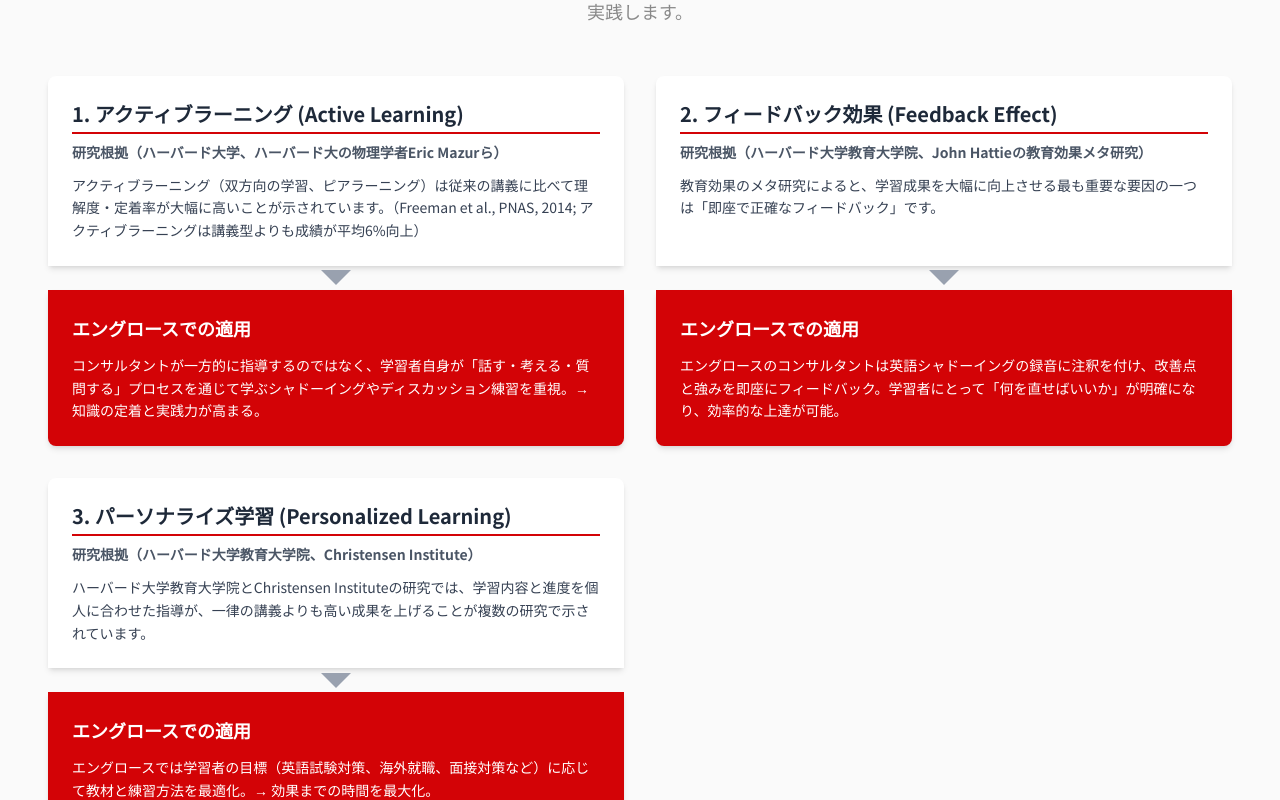
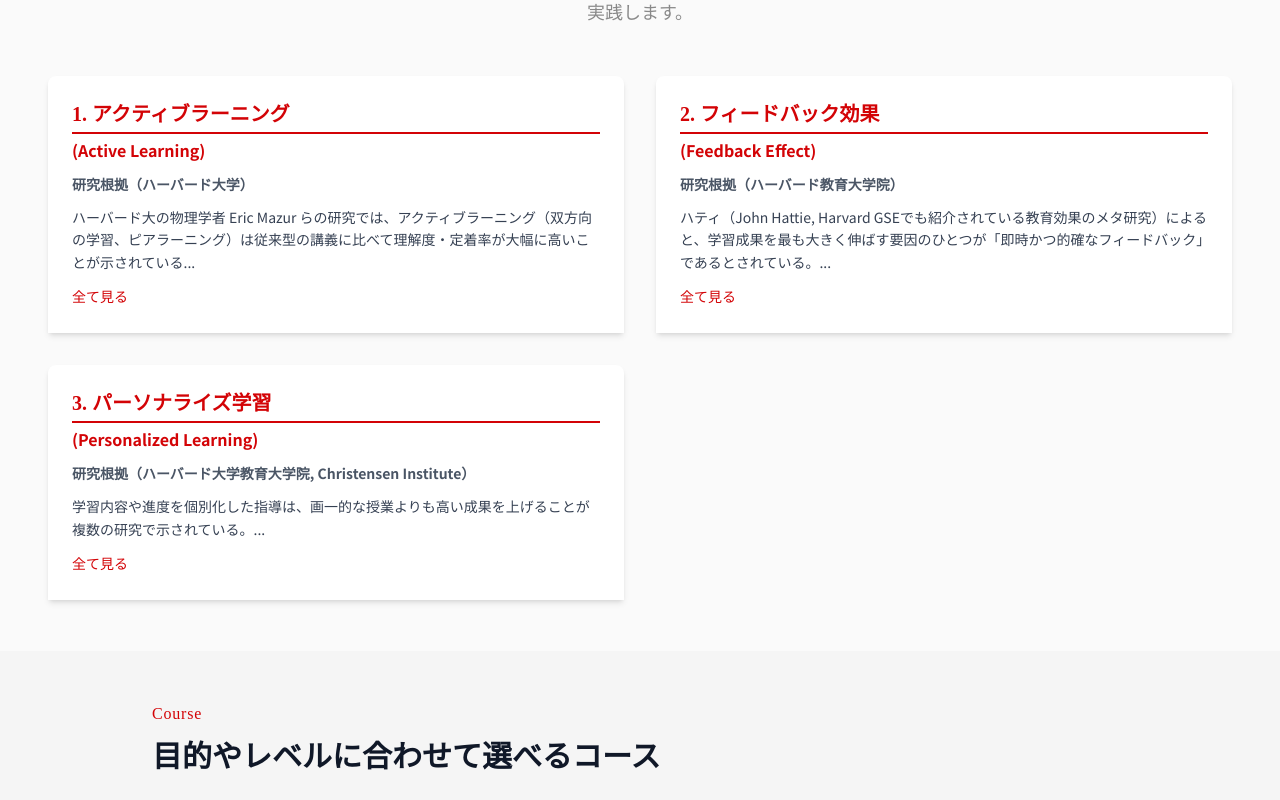
Before and after one commit to rino-07/engrowth, a Next.js app: page / in a window 1280 px wide. Shown: the part 2480-3280 px from the top of the page. Built offline with nearby package versions, Linux system fonts and the light colour scheme.

Commit message:
セクション追加

```diff
--- a/src/components/sections/MethodCards.tsx
+++ b/src/components/sections/MethodCards.tsx
@@ -1,8 +1,15 @@
-import React from 'react';
+'use client';
+
+import React, { useState } from 'react';
 import Typography from '@/components/ui/Typography';
 
+// **********************************************
+// 1. MethodCard コンポーネント
+// **********************************************
+
 interface MethodCardProps {
-  title: string;
+  japaneseTitle: string;
+  englishTitle: string;
   source: string;
   description: string;
   applicationTitle: string;
@@ -10,73 +17,106 @@
 }
 
 const MethodCard: React.FC<MethodCardProps> = ({
-  title,
+  japaneseTitle,
+  englishTitle,
   source,
   description,
   applicationTitle,
   applicationContent
 }) => {
+  const [isExpanded, setIsExpanded] = useState(false);
+
   return (
     <div className="flex flex-col h-full">
-      {/* 根拠セクション (カード上部) */}
-      <div className="bg-white p-6 rounded-t-lg shadow-md flex-grow">
-        <h3 className="text-xl font-bold text-gray-800 mb-2 border-b-2 border-brand-red pb-1">
-          {title}
+      {/* 根拠セクション - 固定高さで統一 */}
+      <div className="bg-white p-6 rounded-t-lg shadow-md">
+        <h3 className="text-xl font-bold text-brand-red mb-1 border-b-2 border-brand-red pb-1 font-serif">
+          {japaneseTitle}
         </h3>
+        <p className="text-base font-semibold text-brand-red mb-3">
+          {englishTitle}
+        </p>
         <p className="text-sm font-semibold text-gray-600 mb-3">{source}</p>
-        <p className="text-sm text-gray-700 leading-relaxed">{description}</p>
+        <p className="text-sm text-gray-700 leading-relaxed">
+          {isExpanded ? description : `${description.substring(0, 100)}...`}
+        </p>
+        <button
+          onClick={() => setIsExpanded(!isExpanded)}
+          className="mt-3 text-brand-red text-sm font-medium hover:underline"
+        >
+          {isExpanded ? '閉じる' : '全て見る'}
+        </button>
       </div>
 
-      {/* 矢印 (間に挟む) */}
-      <div className="relative h-6 flex justify-center items-center">
-        <div className="w-0 h-0 border-t-[15px] border-x-[15px] border-solid border-t-gray-400 border-x-transparent" />
-      </div>
+      {/* 矢印 - 条件付き表示 */}
+      {isExpanded && (
+        <div className="relative h-8 flex justify-center items-center my-2">
+          <div className="w-0 h-0 border-t-[30px] border-x-[30px] border-solid border-t-gray-400 border-x-transparent" />
+        </div>
+      )}
 
-      {/* 適用セクション (カード下部) */}
-      <div className="bg-brand-red text-white p-6 rounded-b-lg shadow-md">
-        <h4 className="text-lg font-bold mb-3">{applicationTitle}</h4>
-        <p className="text-sm leading-relaxed">{applicationContent}</p>
-      </div>
+      {/* 適用セクション - 条件付き表示 */}
+      {isExpanded && (
+        <div className="bg-white p-6 rounded-b-lg shadow-md">
+          <h4 className="text-lg font-bold text-brand-red mb-3 border-b-2 border-brand-red pb-1 font-serif">
+            {applicationTitle}
+          </h4>
+          <p className="text-sm text-gray-700 leading-relaxed">{applicationContent}</p>
+        </div>
+      )}
     </div>
   );
 };
 
+// **********************************************
+// 2. MethodCards コンポーネント
+// **********************************************
+
 const MethodCards: React.FC = () => {
   const methods = [
     {
-      title: "1. アクティブラーニング (Active Learning)",
-      source: "研究根拠（ハーバード大学、ハーバード大の物理学者Eric Mazurら）",
-      description: "アクティブラーニング（双方向の学習、ピアラーニング）は従来の講義に比べて理解度・定着率が大幅に高いことが示されています。（Freeman et al., PNAS, 2014; アクティブラーニングは講義型よりも成績が平均6%向上）",
+      japaneseTitle: "1. アクティブラーニング",
+      englishTitle: "(Active Learning)",
+      source: "研究根拠（ハーバード大学）",
+      description:
+        "ハーバード大の物理学者 Eric Mazur らの研究では、アクティブラーニング（双方向の学習、ピアラーニング）は従来型の講義に比べて理解度・定着率が大幅に高いことが示されている",
       applicationTitle: "エングロースでの適用",
-      applicationContent: "コンサルタントが一方的に指導するのではなく、学習者自身が「話す・考える・質問する」プロセスを通じて学ぶシャドーイングやディスカッション練習を重視。→ 知識の定着と実践力が高まる。"
+      applicationContent:
+        "コンサルタントが一方的に指導するのではなく、学習者自身が「話す・考える・質問する」プロセスを通じて学ぶシャドーイングやディスカッション練習を重視。→ 知識の定着と実践力が高まる。"
     },
     {
-      title: "2. フィードバック効果 (Feedback Effect)",
-      source: "研究根拠（ハーバード大学教育大学院、John Hattieの教育効果メタ研究）",
-      description: "教育効果のメタ研究によると、学習成果を大幅に向上させる最も重要な要因の一つは「即座で正確なフィードバック」です。",
+      japaneseTitle: "2. フィードバック効果",
+      englishTitle: "(Feedback Effect)",
+      source: "研究根拠（ハーバード教育大学院）",
+      description:
+        "ハティ（John Hattie, Harvard GSEでも紹介されている教育効果のメタ研究）によると、学習成果を最も大きく伸ばす要因のひとつが「即時かつ的確なフィードバック」であるとされている。",
       applicationTitle: "エングロースでの適用",
-      applicationContent: "エングロースのコンサルタントは英語シャドーイングの録音に注釈を付け、改善点と強みを即座にフィードバック。学習者にとって「何を直せばいいか」が明確になり、効率的な上達が可能。"
+      applicationContent:
+        "→ 英語シャドーイングの録音をコンサルタントが添削し、即時に改善点と強みを提示。→ 学習者は「何を直すか」が明確になり、効率的に上達できる。"
     },
     {
-      title: "3. パーソナライズ学習 (Personalized Learning)",
-      source: "研究根拠（ハーバード大学教育大学院、Christensen Institute）",
-      description: "ハーバード大学教育大学院とChristensen Instituteの研究では、学習内容と進度を個人に合わせた指導が、一律の講義よりも高い成果を上げることが複数の研究で示されています。",
+      japaneseTitle: "3. パーソナライズ学習",
+      englishTitle: "(Personalized Learning)",
+      source: "研究根拠（ハーバード大学教育大学院, Christensen Institute）",
+      description:
+        "学習内容や進度を個別化した指導は、画一的な授業よりも高い成果を上げることが複数の研究で示されている。",
       applicationTitle: "エングロースでの適用",
-      applicationContent: "エングロースでは学習者の目標（英語試験対策、海外就職、面接対策など）に応じて教材と練習方法を最適化。→ 効果までの時間を最大化。"
+      applicationContent:
+        "→ 学習者の目的（例: 英語試験対策、海外就職、面接準備）に応じて教材・練習方法を最適化。→ 時間対効果を最大化。"
     }
   ];
 
   return (
     <div className="w-full">
-      {/* デスクトップ: 3カラムグリッド */}
-      <div className="hidden lg:grid lg:grid-cols-3 gap-8">
+      {/* デスクトップ: 3カラム */}
+      <div className="hidden lg:grid lg:grid-cols-3 gap-8 items-stretch">
         {methods.map((method, index) => (
           <MethodCard key={index} {...method} />
         ))}
       </div>
 
-      {/* タブレット: 2カラムグリッド */}
-      <div className="hidden md:grid md:grid-cols-2 lg:hidden gap-8">
+      {/* タブレット: 2カラム */}
+      <div className="hidden md:grid md:grid-cols-2 lg:hidden gap-8 items-stretch">
         {methods.map((method, index) => (
           <MethodCard key={index} {...method} />
         ))}
@@ -84,8 +124,14 @@
 
       {/* モバイル: 横スクロール */}
       <div className="md:hidden">
-        <div className="flex gap-6 overflow-x-auto scroll-smooth snap-x snap-mandatory pb-4"
-             style={{ WebkitOverflowScrolling: 'touch', scrollbarWidth: 'none', msOverflowStyle: 'none' }}>
+        <div
+          className="flex gap-6 overflow-x-auto scroll-smooth snap-x snap-mandatory pb-4"
+          style={{
+            WebkitOverflowScrolling: "touch",
+            scrollbarWidth: "none",
+            msOverflowStyle: "none"
+          }}
+        >
           {methods.map((method, index) => (
             <div key={index} className="flex-shrink-0 w-[85vw] snap-center">
               <MethodCard {...method} />
```
Also changed, not shown: 1 other file (tests, documents, lock files or other folders).
